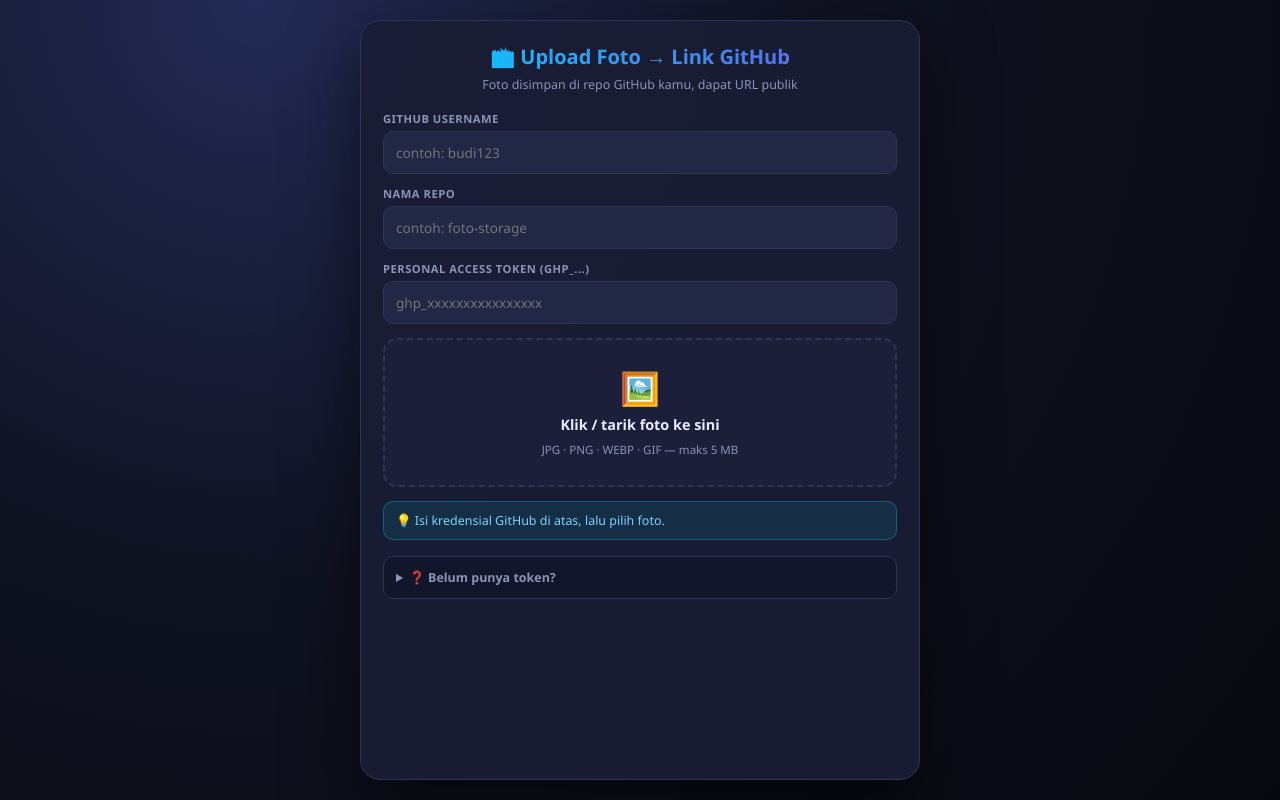
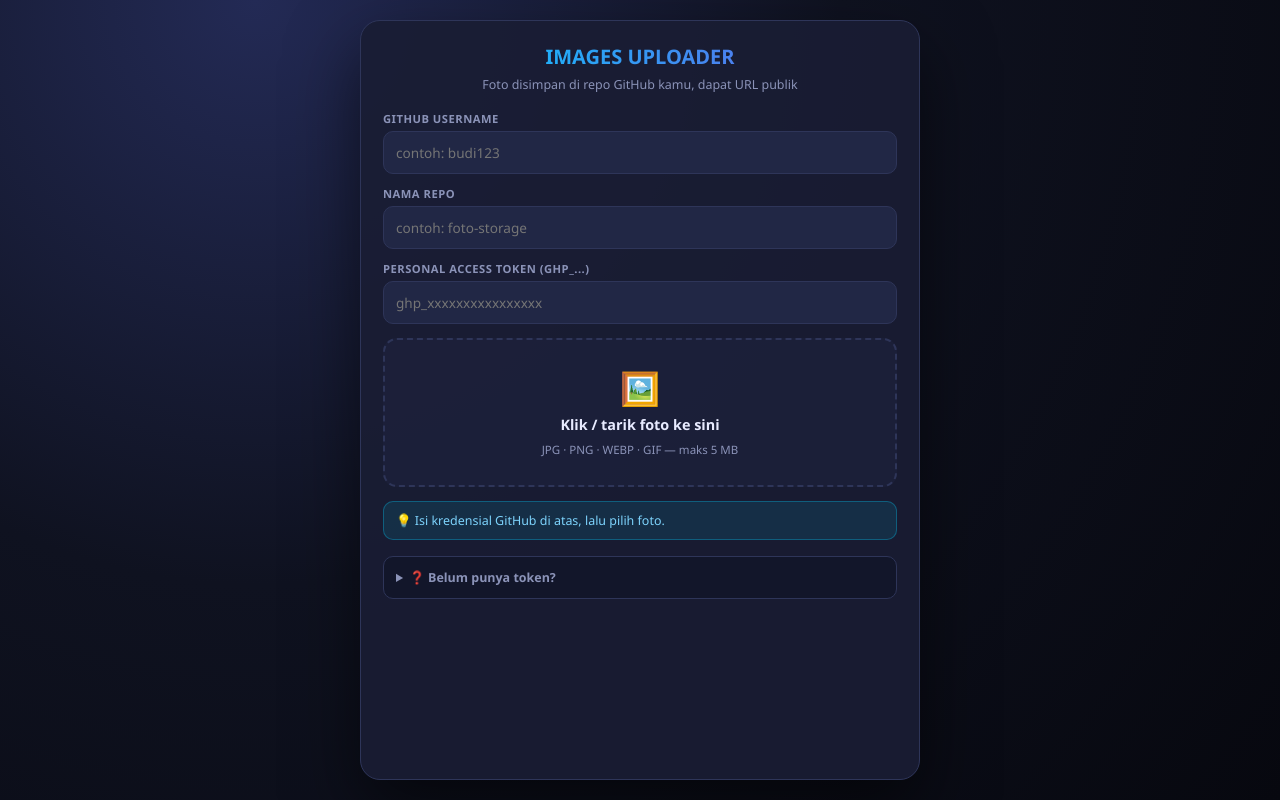
Before and after one commit to kyzuhhboy-source/urlimages, a plain HTML site: page index.html in a window 1280 px wide. Drawn offline with Linux system fonts and the light colour scheme.

Commit message:
Update title and heading in index.html

```diff
--- a/index.html
+++ b/index.html
@@ -3,7 +3,7 @@
 <head>
 <meta charset="UTF-8">
 <meta name="viewport" content="width=device-width,initial-scale=1">
-<title>📸 Upload Foto → Link GitHub</title>
+<title>kyzu image uploade</title>
 <style>
   *{margin:0;padding:0;box-sizing:border-box}
   body{
@@ -99,7 +99,7 @@
 </head>
 <body>
 <div class="app">
-  <h1>📸 Upload Foto → Link GitHub</h1>
+  <h1>IMAGES UPLOADER</h1>
   <p class="sub">Foto disimpan di repo GitHub kamu, dapat URL publik</p>
 
   <div class="field">
```
